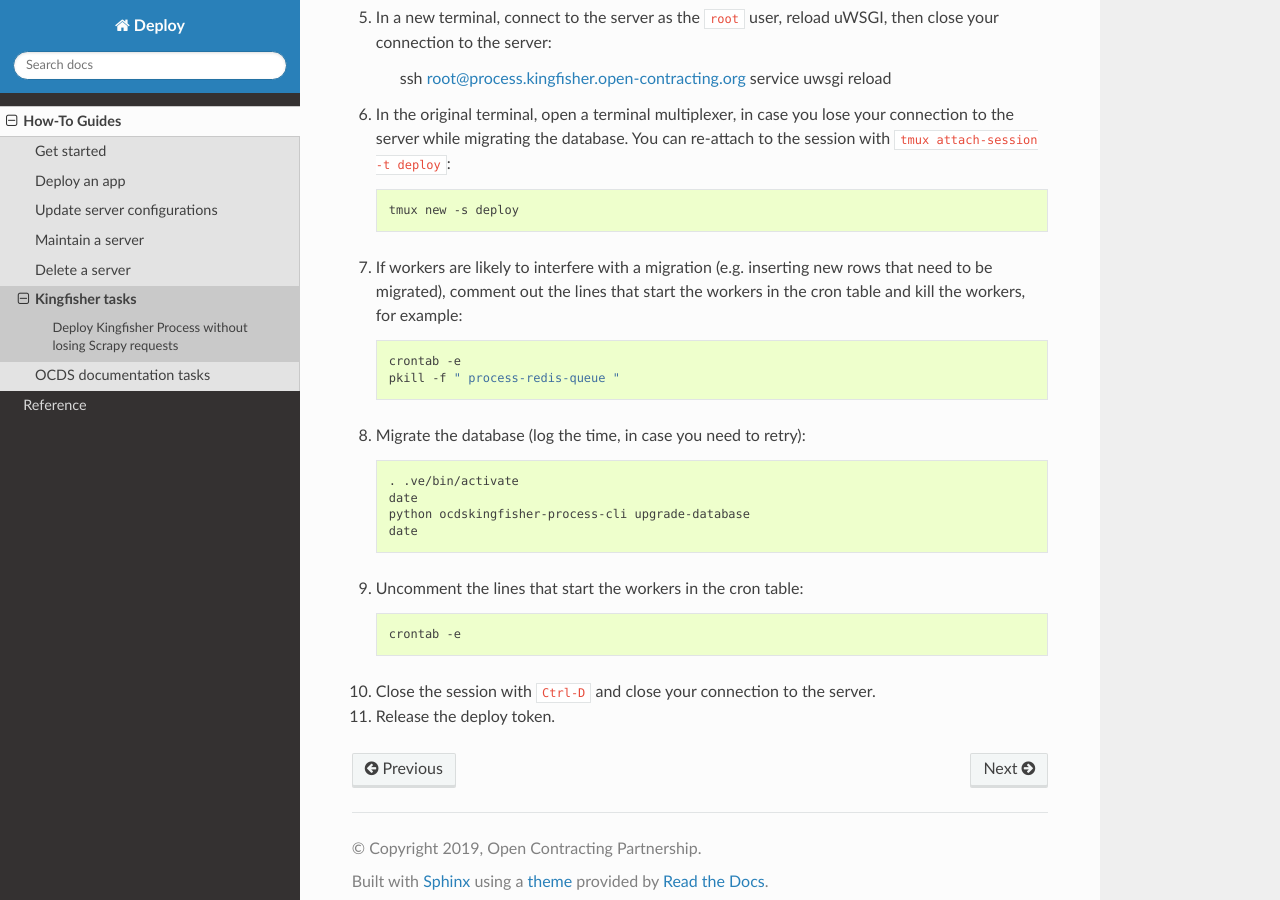
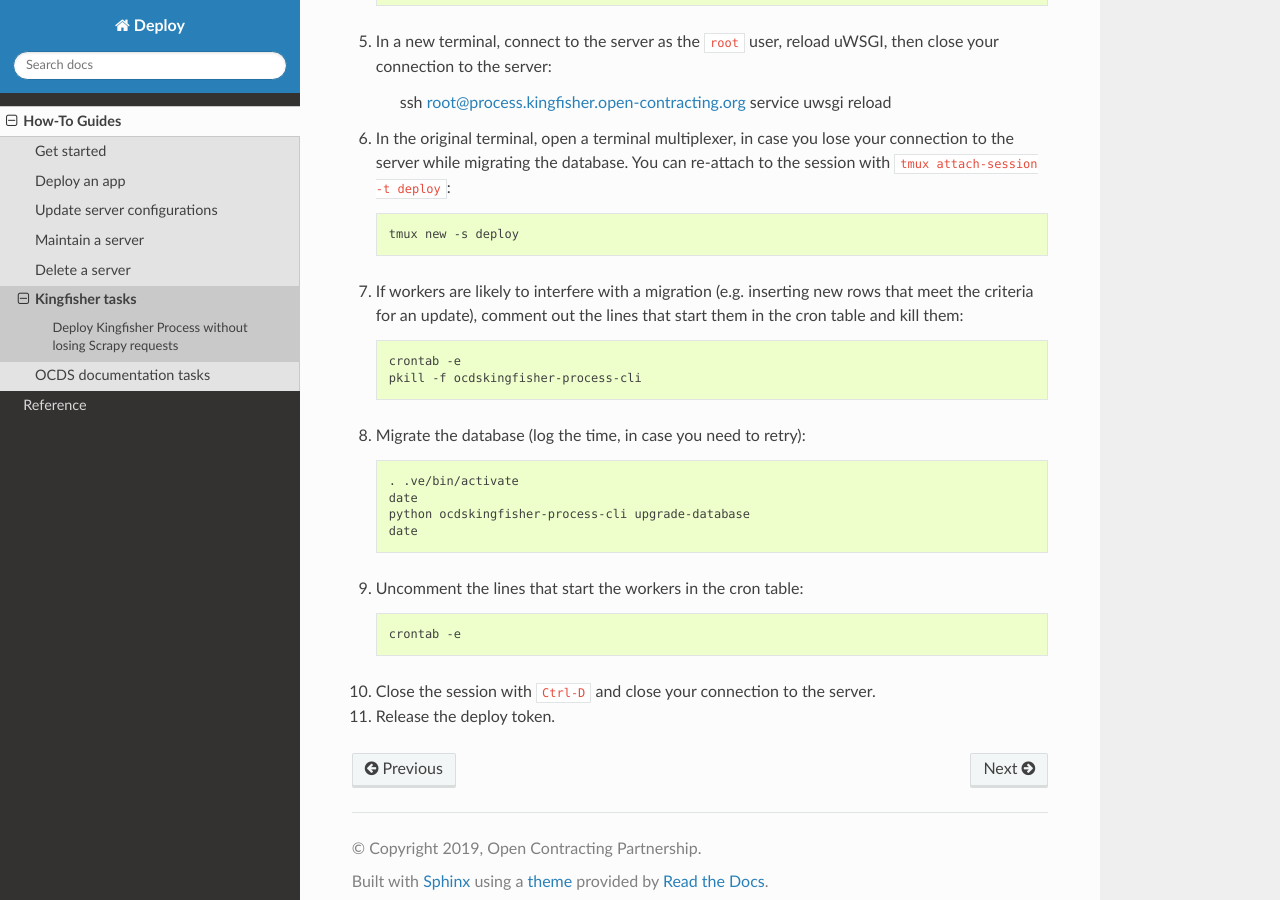
Before and after one commit to open-contracting/deploy, a Sphinx documentation site: the page built from docs/how-to/kingfisher.rst, in a window 1280 px wide and 900 px high, scrolled down 1095 px. Built offline with Sphinx 7.4.7 and the Read the Docs theme 2.0.0, drawn with Linux system fonts in a browser that asks for light colours; some of the changed text lies outside the part shown.

```diff
--- a/docs/how-to/kingfisher.rst
+++ b/docs/how-to/kingfisher.rst
@@ -49,12 +49,12 @@
 
       tmux new -s deploy
 
-#. If workers are likely to interfere with a migration (e.g. inserting new rows that need to be migrated), comment out the lines that start the workers in the cron table and kill the workers, for example:
+#. If workers are likely to interfere with a migration (e.g. inserting new rows that meet the criteria for an update), comment out the lines that start them in the cron table and kill them:
 
    .. code-block:: bash
 
       crontab -e
-      pkill -f " process-redis-queue "
+      pkill -f ocdskingfisher-process-cli
 
 #. Migrate the database (log the time, in case you need to retry):
 
```
Also changed, not shown: other parts of docs/how-to/kingfisher.rst (+1 -1 lines).
